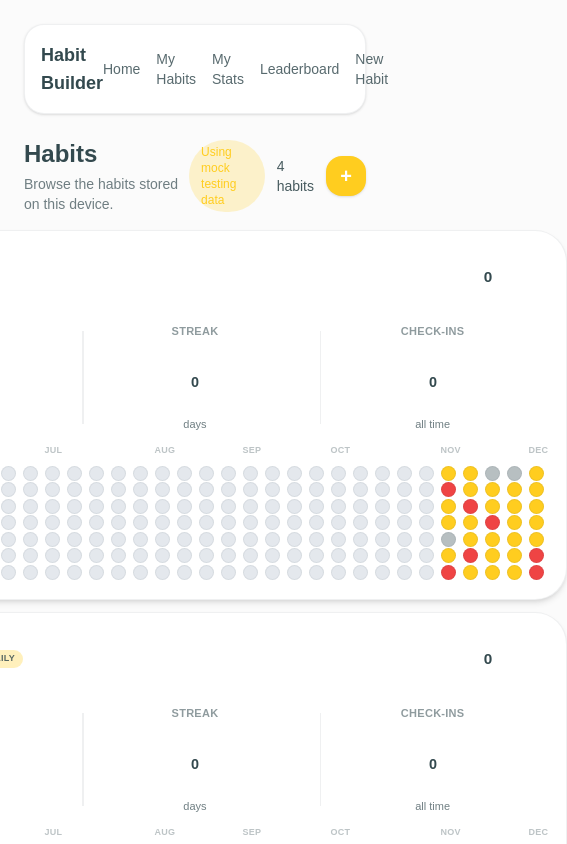
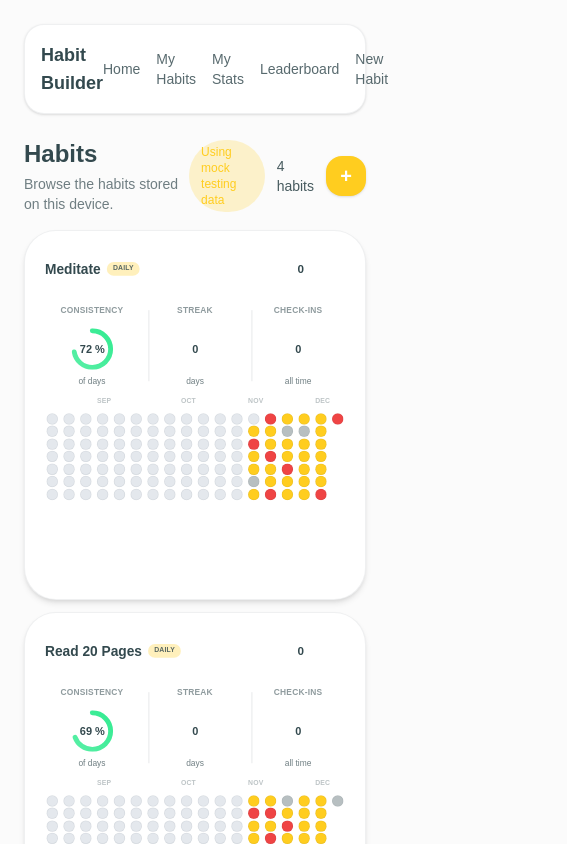
Before and after one commit to JoaquinManchenoP/Habit-Builder, a Next.js app: page /habits in a window 390 px wide. Shown: the top 844 px of the page, 567 px wide, since content can reach past the window. Built offline with nearby package versions, Linux system fonts and the light colour scheme; a web font is replaced by a local one.

Commit message:
heatmap responsiveness fix

```diff
--- a/app/components/HabitCard/HabitCard.jsx
+++ b/app/components/HabitCard/HabitCard.jsx
@@ -1,6 +1,6 @@
 "use client";
 
-import { useRef } from "react";
+import { useEffect, useRef, useState } from "react";
 import CardHeader from "./components/CardHeader";
 import HabitCardMenuLayer from "./components/HabitCardMenuLayer";
 import Heatmap from "./components/Heatmap";
@@ -36,6 +36,10 @@ export default function HabitCard({
   cardRef = null,
 }) {
   const internalRef = useRef(null);
+  const contentRef = useRef(null);
+  const [contentScale, setContentScale] = useState(1);
+  const [availableWidth, setAvailableWidth] = useState(null);
+  const [contentWidth, setContentWidth] = useState(null);
 
   const { days, metrics, consistencyPercent } = useHabitMetrics(habit);
   const isWeekly = habit.goalType === "weekly";
@@ -69,6 +73,42 @@ export default function HabitCard({
     onComplete?.(habit.id, true);
   };
 
+  useEffect(() => {
+    if (!internalRef.current || !contentRef.current) return;
+    const cardObserver = new ResizeObserver((entries) => {
+      for (const entry of entries) {
+        const width = entry.contentRect.width;
+        if (width) setAvailableWidth(width);
+      }
+    });
+    const contentObserver = new ResizeObserver((entries) => {
+      for (const entry of entries) {
+        const width = entry.contentRect.width;
+        if (width) setContentWidth(width);
+      }
+    });
+    cardObserver.observe(internalRef.current);
+    contentObserver.observe(contentRef.current);
+    return () => {
+      cardObserver.disconnect();
+      contentObserver.disconnect();
+    };
+  }, []);
+
+  useEffect(() => {
+    if (!availableWidth || !contentWidth) return;
+    const nextScale = Math.min(1, availableWidth / contentWidth);
+    setContentScale(nextScale);
+  }, [availableWidth, contentWidth]);
+
+  const scaleStyle =
+    contentScale < 1
+      ? {
+          transform: `scale(${contentScale})`,
+          transformOrigin: "top left",
+        }
+      : undefined;
+
   return (
     <HabitCardMenuLayer
       habit={habit}
@@ -89,19 +129,21 @@ export default function HabitCard({
             }
           }}
           onClick={handleCardClick}
-          className={`group relative grid h-[370px] grid-rows-[2fr_4fr_4fr] rounded-2xl border border-slate-200 bg-white p-5 pt-3 shadow-md transform origin-center transition
+          className={`group relative grid h-[370px] w-full min-w-0 grid-rows-[2fr_4fr_4fr] rounded-2xl border border-slate-200 bg-white p-5 pt-3 shadow-md transform origin-center transition
             max-[360px]:h-auto max-[360px]:min-h-[320px] max-[360px]:w-full max-[360px]:p-4 max-[360px]:pt-1 max-[280px]:h-[370px] max-[280px]:min-h-0 max-[280px]:w-auto max-[280px]:p-5 ${
               isFading
                 ? "pointer-events-none opacity-0 scale-95 transition-all duration-[400ms] ease-out"
                 : "opacity-100 transform hover:scale-[1.01] active:scale-[0.99]"
             }`}
         >
+          <div className="h-full w-full" style={scaleStyle}>
             <div
               className={` pt-0 relative flex h-full w-full flex-col origin-center transition-transform ${
                 isCompletedNow
                   ? "scale-[0.97] group-hover:scale-100"
                   : "scale-100"
               }`}
+              ref={contentRef}
             >
               <CardHeader
                 name={habit.name}
@@ -149,6 +191,7 @@ export default function HabitCard({
               />
               </div>
             </div>
+          </div>
           {weeklyIsComplete ? (
             <div className="pointer-events-none absolute inset-0 z-30 rounded-2xl bg-slate-900/30" />
           ) : null}
--- a/app/components/HabitCard/components/Heatmap.jsx
+++ b/app/components/HabitCard/components/Heatmap.jsx
@@ -2,11 +2,13 @@ import { useEffect, useMemo, useRef, useState } from "react";
 import MonthLabels from "./MonthLabels";
 import { normalizeActiveDays } from "../../../lib/habitSchedule";
 
-const CELL_SIZE = 10; // px
-const GAP_SIZE = 7; // px between columns
-const PADDING_BUFFER = 4; // px total horizontal padding in the container
-const MAX_COLUMNS_CAP = 32; // safety guard to avoid runaway growth
-const SINGLE_COLUMN_QUERY = "(max-width: 1024px)";
+const MEDIUM_DAYS_COUNT = 200;
+const SMALLER_DAYS_COUNT = 120;
+const SMALL_DAYS_COUNT = 250;
+const LARGE_DAYS_COUNT = 120;
+const MEDIUM_SCREEN_QUERY = "(max-width: 1135px)";
+const SMALLER_SCREEN_QUERY = "(max-width: 750px)";
+const SMALL_SCREEN_QUERY = "(max-width: 1247px)";
 const OFF_DAY_COLOR = "rgba(51, 73, 78, 0.35)";
 const MISSED_DAY_COLOR = "#ef4444";
 
@@ -23,7 +25,22 @@ const toLocalDate = (value) => {
   return Number.isNaN(date.getTime()) ? null : date;
 };
 
-const LOCAL_DAY_KEY_BY_INDEX = ["sun", "mon", "tue", "wed", "thu", "fri", "sat"];
+const toLocalISODate = (date) => {
+  const year = date.getFullYear();
+  const month = String(date.getMonth() + 1).padStart(2, "0");
+  const day = String(date.getDate()).padStart(2, "0");
+  return `${year}-${month}-${day}`;
+};
+
+const LOCAL_DAY_KEY_BY_INDEX = [
+  "sun",
+  "mon",
+  "tue",
+  "wed",
+  "thu",
+  "fri",
+  "sat",
+];
 
 const isActiveDayLocal = (date, activeDays) => {
   const key = LOCAL_DAY_KEY_BY_INDEX[date.getDay()];
@@ -38,8 +55,9 @@ export default function Heatmap({
   goalType,
 }) {
   const containerRef = useRef(null);
-  const [availableWidth, setAvailableWidth] = useState(null);
-  const [isSingleColumn, setIsSingleColumn] = useState(false);
+  const [isSmallScreen, setIsSmallScreen] = useState(false);
+  const [isMediumScreen, setIsMediumScreen] = useState(false);
+  const [isSmallerScreen, setIsSmallerScreen] = useState(false);
   const [hoveredDay, setHoveredDay] = useState(null);
   const hoverTimeoutRef = useRef(null);
   const normalizedActiveDays = useMemo(
@@ -48,39 +66,34 @@ export default function Heatmap({
   );
   const isWeekly = goalType === "weekly";
   const isDaily = goalType === "daily";
-  const createdAtLocalDate = useMemo(
-    () => toLocalDate(createdAt),
-    [createdAt]
-  );
+  const createdAtLocalDate = useMemo(() => toLocalDate(createdAt), [createdAt]);
   const todayLocal = useMemo(() => {
     const now = new Date();
     return new Date(now.getFullYear(), now.getMonth(), now.getDate());
   }, []);
 
   useEffect(() => {
-    const mq = window.matchMedia(SINGLE_COLUMN_QUERY);
-    const handleMedia = (event) => setIsSingleColumn(event.matches);
+    const mq = window.matchMedia(SMALL_SCREEN_QUERY);
+    const handleMedia = (event) => setIsSmallScreen(event.matches);
     handleMedia(mq);
     mq.addEventListener("change", handleMedia);
     return () => mq.removeEventListener("change", handleMedia);
   }, []);
 
   useEffect(() => {
-    if (!containerRef.current) return;
-    const observer = new ResizeObserver((entries) => {
-      for (const entry of entries) {
-        if (entry.contentBoxSize) {
-          const width = Array.isArray(entry.contentBoxSize)
-            ? entry.contentBoxSize[0].inlineSize
-            : entry.contentBoxSize.inlineSize;
-          setAvailableWidth(width);
-        } else {
-          setAvailableWidth(entry.contentRect.width);
-        }
-      }
-    });
-    observer.observe(containerRef.current);
-    return () => observer.disconnect();
+    const mq = window.matchMedia(MEDIUM_SCREEN_QUERY);
+    const handleMedia = (event) => setIsMediumScreen(event.matches);
+    handleMedia(mq);
+    mq.addEventListener("change", handleMedia);
+    return () => mq.removeEventListener("change", handleMedia);
+  }, []);
+
+  useEffect(() => {
+    const mq = window.matchMedia(SMALLER_SCREEN_QUERY);
+    const handleMedia = (event) => setIsSmallerScreen(event.matches);
+    handleMedia(mq);
+    mq.addEventListener("change", handleMedia);
+    return () => mq.removeEventListener("change", handleMedia);
   }, []);
 
   useEffect(() => {
@@ -117,78 +130,11 @@ export default function Heatmap({
   };
 
   const displayDays = useMemo(() => {
-    if (!isSingleColumn || !availableWidth) return days;
-
-    const defaultColumns = Math.ceil(days.length / 7);
-    const maxColumnsByWidth = Math.max(
-      1,
-      Math.floor(
-        (availableWidth + GAP_SIZE - PADDING_BUFFER) / (CELL_SIZE + GAP_SIZE)
-      )
-    );
-    const targetColumns = Math.min(
-      Math.max(1, maxColumnsByWidth),
-      MAX_COLUMNS_CAP
-    );
-
-    if (targetColumns === defaultColumns) return days;
-    if (targetColumns < defaultColumns) {
-      const totalDays = targetColumns * 7;
-      const startIndex = Math.max(0, days.length - totalDays);
-      return days.slice(startIndex);
-    }
-
-    const completionMap = new Set(
-      days.filter((d) => d.completed).map((d) => d.iso)
-    );
-    const latestIso = days[days.length - 1]?.iso;
-    if (!latestIso) return days;
-    const latestDate = toLocalDate(latestIso) || new Date(latestIso);
-    const totalDays = targetColumns * 7;
-
-    const extended = Array.from({ length: totalDays }, (_, idxFromEnd) => {
-      const date = new Date(latestDate);
-      date.setDate(latestDate.getDate() - (totalDays - 1 - idxFromEnd));
-      const iso = isWeekly
-        ? date.toISOString().slice(0, 10)
-        : `${date.getFullYear()}-${String(date.getMonth() + 1).padStart(
-            2,
-            "0"
-          )}-${String(date.getDate()).padStart(2, "0")}`;
-      const existing = days.find((d) => d.iso === iso);
-      const isBeforeStart = createdAtLocalDate ? date < createdAtLocalDate : false;
-      const isBeforeWeeklyStart = isWeekly && isBeforeStart;
-      const completed = isWeekly
-        ? !isBeforeWeeklyStart && completionMap.has(iso)
-        : !isBeforeStart && completionMap.has(iso);
-      return (
-        existing || {
-          iso,
-          label: date.toLocaleDateString(undefined, {
-            month: "short",
-            day: "numeric",
-          }),
-          completed,
-          isOffDay:
-            isWeekly
-              ? !isBeforeWeeklyStart && !completed
-              : !isBeforeStart &&
-                !isActiveDayLocal(date, normalizedActiveDays),
-        }
-      );
-    });
-
-    return extended;
-  }, [
-    availableWidth,
-    createdAtLocalDate,
-    days,
-    isSingleColumn,
-    isDaily,
-    isWeekly,
-    normalizedActiveDays,
-    todayLocal,
-  ]);
+    if (isSmallerScreen) return days.slice(-SMALLER_DAYS_COUNT);
+    if (isMediumScreen) return days.slice(-MEDIUM_DAYS_COUNT);
+    if (isSmallScreen) return days.slice(-SMALL_DAYS_COUNT);
+    return days.slice(-LARGE_DAYS_COUNT);
+  }, [days, isMediumScreen, isSmallScreen, isSmallerScreen]);
 
   return (
     <div
@@ -218,7 +164,8 @@ export default function Heatmap({
                 !day.completed &&
                 !day.isOffDay &&
                 isActiveDayLocal(dayDate, normalizedActiveDays);
-              const backgroundColor = isBeforeStart || isFuture
+              const backgroundColor =
+                isBeforeStart || isFuture
                   ? "rgba(148, 163, 184, 0.25)"
                   : day.completed
                   ? color || "#10b981"
--- a/app/components/HabitCard/helpers/heatmap.js
+++ b/app/components/HabitCard/helpers/heatmap.js
@@ -1,6 +1,6 @@
 import { normalizeActiveDays } from "../../../lib/habitSchedule";
 
-const DAYS_TO_SHOW = 120;
+const DAYS_TO_SHOW = 250;
 
 const toLocalDate = (value) => {
   if (!value) return null;
--- a/app/habits/Habit Page Components/HabitsList.jsx
+++ b/app/habits/Habit Page Components/HabitsList.jsx
@@ -34,7 +34,7 @@ export default function HabitsList({
           return (b.createdAt || "").localeCompare(a.createdAt || "");
         })
         .map((habit) => (
-          <div key={habit.id} className="w-auto">
+          <div key={habit.id} className="w-full">
             <HabitCard
               habit={habit}
               onComplete={onComplete}
```
Lines whose indentation alone changed are shown as unchanged.
